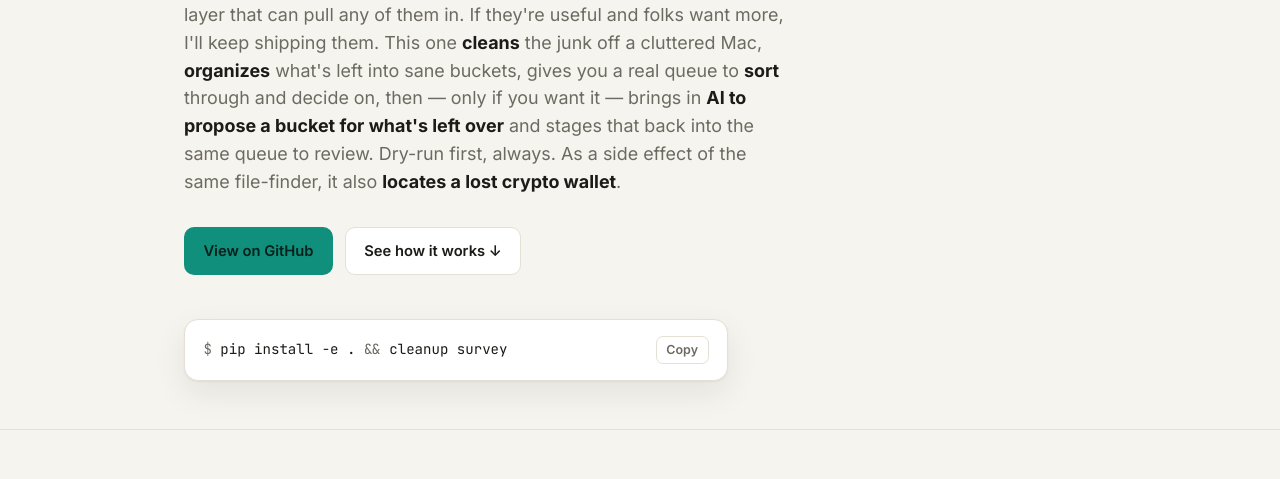
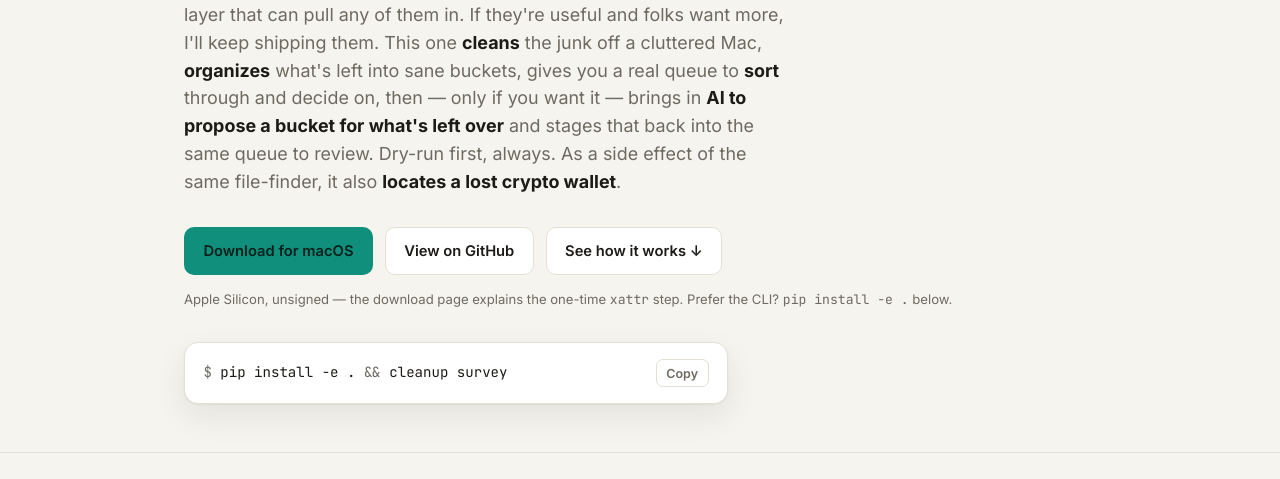
Before and after one commit to mdostal/cleanup-tools, a website: page docs/index.html in a window 1280 px wide. Shown: the part 313-792 px from the top of the page. Drawn offline with Linux system fonts and the light colour scheme.

Commit message:
Wire the v0.1.0 release into the README and Pages site
Download link (releases/latest, so it never goes stale on version bumps)
in both places; Pages hero CTA now leads with it instead of "View on
GitHub" first.

```diff
--- a/docs/index.html
+++ b/docs/index.html
@@ -88,7 +88,9 @@
   .lede { color: var(--text-muted); font-size: 1.12rem; max-width: 38rem; margin: 0 0 2rem; }
   .lede strong { color: var(--text); }
 
-  .cta-row { display: flex; flex-wrap: wrap; gap: 0.75rem; align-items: center; margin-bottom: 2.75rem; }
+  .cta-row { display: flex; flex-wrap: wrap; gap: 0.75rem; align-items: center; margin-bottom: 0.9rem; }
+  .meta-note { color: var(--text-muted); font-size: 0.82rem; margin: 0 0 2rem; }
+  .meta-note code { font-family: var(--mono); }
   .btn {
     font-family: var(--sans); font-weight: 600; font-size: 0.92rem; text-decoration: none;
     padding: 0.7rem 1.15rem; border-radius: 10px; display: inline-flex; align-items: center; gap: 0.5rem;
@@ -243,9 +245,11 @@
       the same file-finder, it also <strong>locates a lost crypto wallet</strong>.
     </p>
     <div class="cta-row">
-      <a class="btn primary" href="https://github.com/mdostal/cleanup-tools">View on GitHub</a>
+      <a class="btn primary" href="https://github.com/mdostal/cleanup-tools/releases/latest">Download for macOS</a>
+      <a class="btn ghost" href="https://github.com/mdostal/cleanup-tools">View on GitHub</a>
       <a class="btn ghost" href="#workflow">See how it works ↓</a>
     </div>
+    <p class="meta-note">Apple Silicon, unsigned — the download page explains the one-time <code>xattr</code> step. Prefer the CLI? <code>pip install -e .</code> below.</p>
     <div class="install">
       <div class="cmd"><span class="prompt">$ </span>pip install -e . <span class="prompt">&amp;&amp;</span> cleanup survey</div>
       <button class="copy-btn" data-copy="pip install -e . && cleanup survey" onclick="copyInstall(this)">Copy</button>
```
Also changed, not shown: README.md.
